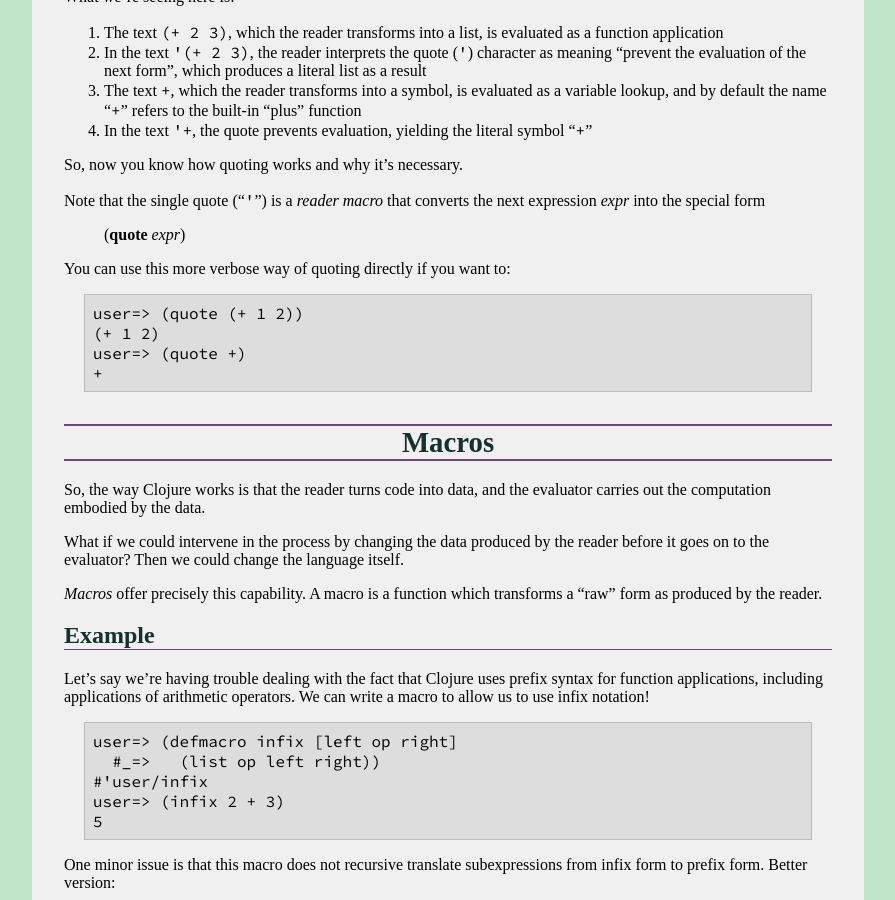
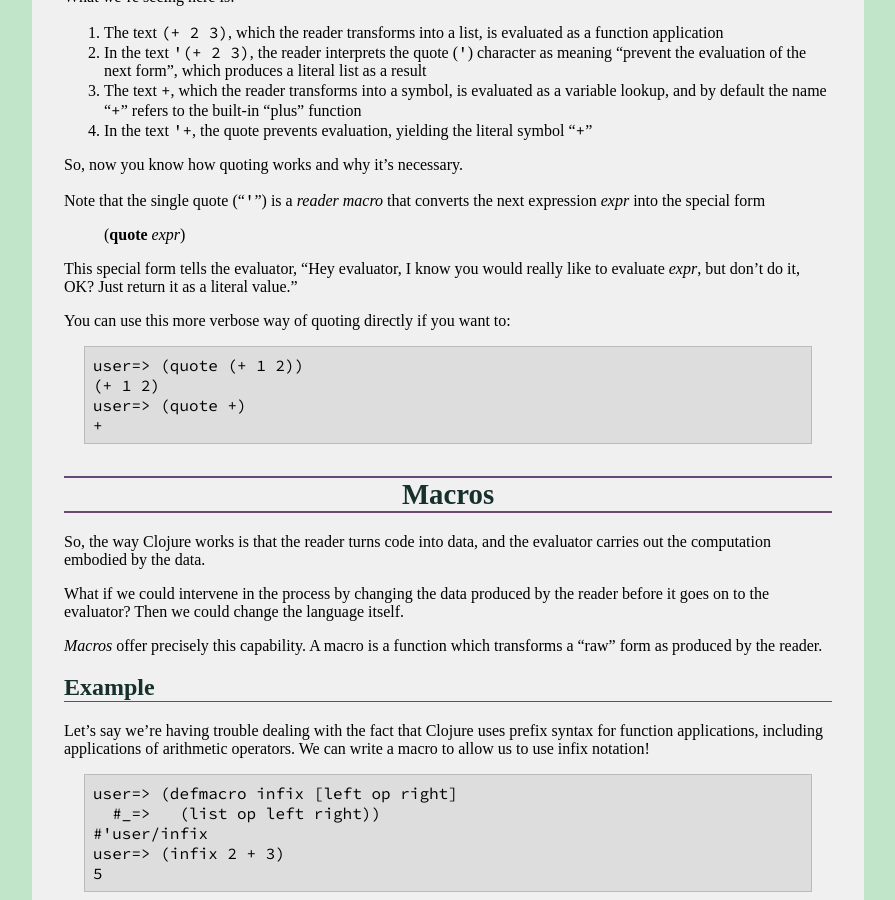
Before and after one commit to ycpcs/cs340-fall2016, a Jekyll site: the page built from lectures/lecture17.md, in a window 1280 px wide and 900 px high, scrolled down 2283 px. Shown: the whole window, without its empty margins (192-1087 px from the left). Built offline with Jekyll 4.4.1, drawn with Linux system fonts in a browser that asks for light colours; some web fonts are replaced.

Commit message:
more detail about what the quote form does

```diff
--- a/lectures/lecture17.md
+++ b/lectures/lecture17.md
@@ -109,6 +109,8 @@ Note that the single quote ("`'`") is a *reader macro* that converts the next ex
 
 > (**quote** *expr*)
 
+This special form tells the evaluator, "Hey evaluator, I know you would really like to evaluate *expr*, but don't do it, OK?  Just return it as a literal value."
+
 You can use this more verbose way of quoting directly if you want to:
 
     user=> (quote (+ 1 2))
```
